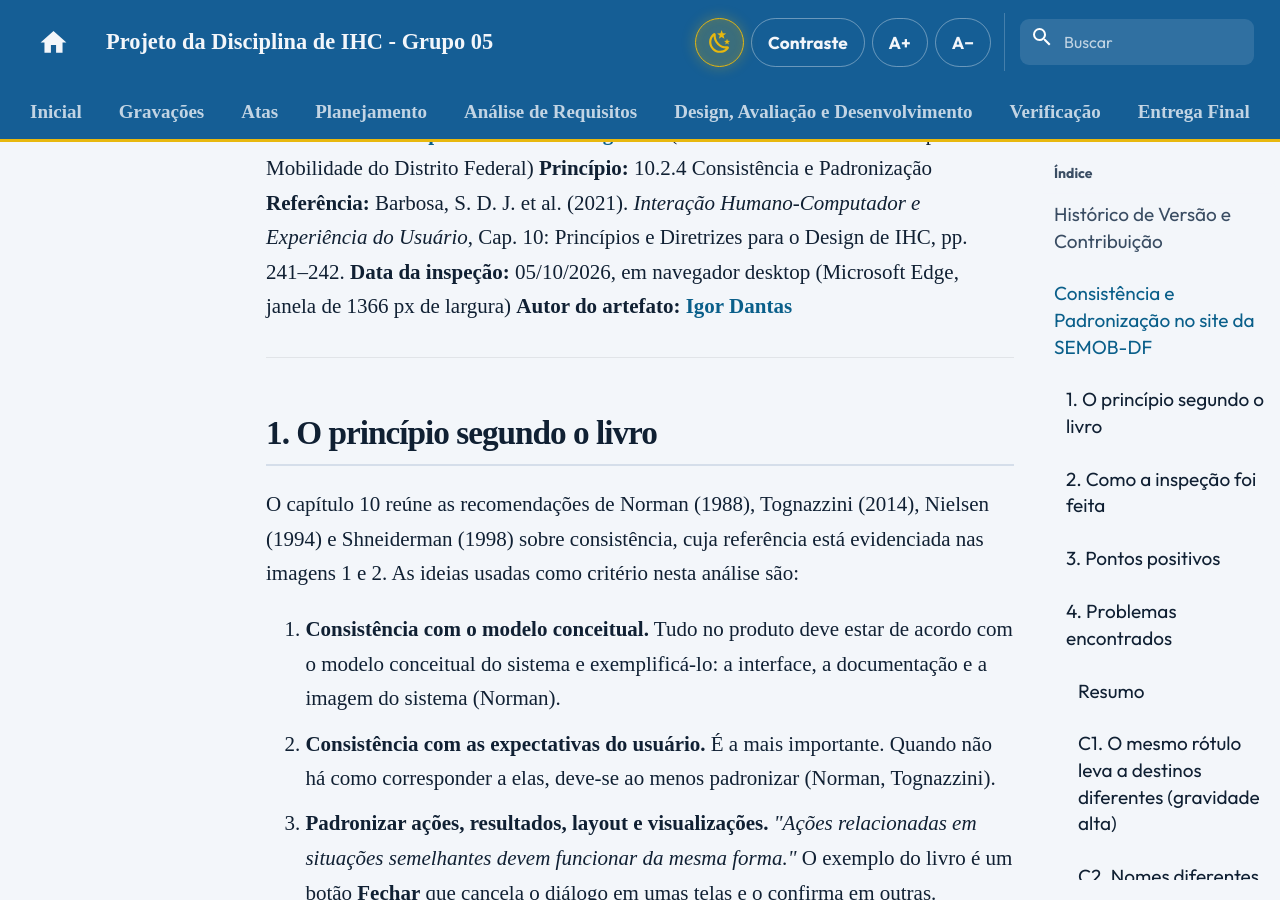
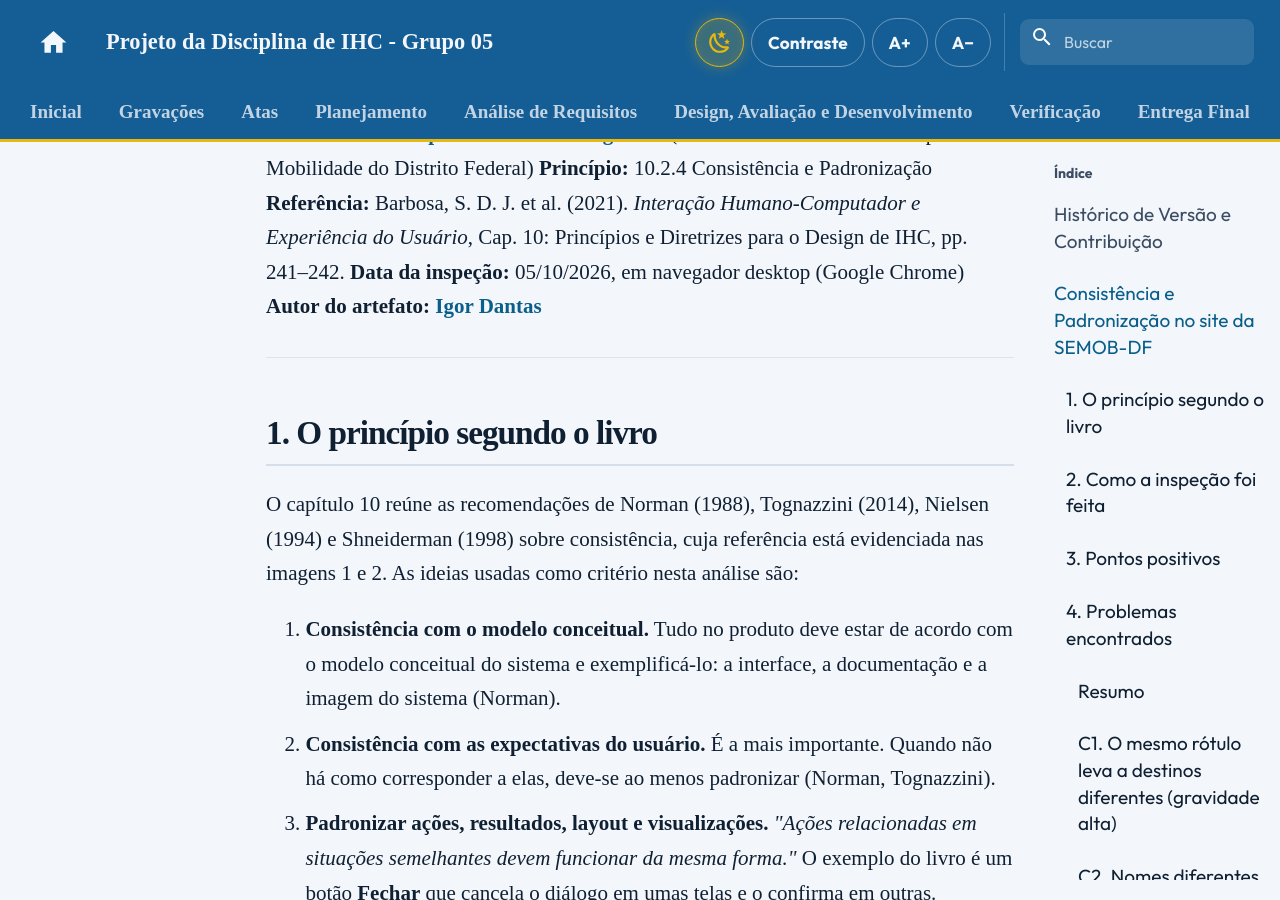
Before and after one commit to Interacao-Humano-Computador/2026.2-Grupo05, an MkDocs documentation site: the page built from docs/analise-de-requisitos/pricipios-gerais/consistencia-e-padronizacao.md, in a window 1280 px wide and 900 px high, scrolled down 692 px. Built offline with MkDocs 1.6.1 and Material for MkDocs 9.7.7, drawn with Linux system fonts in a browser that asks for light colours; comment, search, counter and statistics services are not loaded.

```diff
--- a/docs/analise-de-requisitos/pricipios-gerais/consistencia-e-padronizacao.md
+++ b/docs/analise-de-requisitos/pricipios-gerais/consistencia-e-padronizacao.md
@@ -11,7 +11,7 @@
 **Site analisado:** <https://www.semob.df.gov.br/> (Secretaria de Estado de Transporte e Mobilidade do Distrito Federal)
 **Princípio:** 10.2.4 Consistência e Padronização
 **Referência:** Barbosa, S. D. J. et al. (2021). *Interação Humano-Computador e Experiência do Usuário*, Cap. 10: Princípios e Diretrizes para o Design de IHC, pp. 241–242.
-**Data da inspeção:** 05/10/2026, em navegador desktop (Microsoft Edge, janela de 1366 px de largura)
+**Data da inspeção:** 05/10/2026, em navegador desktop (Google Chrome)
 **Autor do artefato:** [Igor Dantas](https://github.com/IgorDARAUJO)
 ---
 
--- a/mkdocs.yml
+++ b/mkdocs.yml
@@ -152,6 +152,9 @@ nav:
       - TAR-04 e TAR-05 (Motorista - HTA e CTT): analise-de-requisitos/analise-de-tarefas/analise-hta-ctt-motorista.md
       - TAR-06 (Consulta DF no Ponto): analise-de-requisitos/analise-de-tarefas/tar-06-df-no-ponto.md
       - TAR-07 (Crédito de Vale-Transporte): analise-de-requisitos/analise-de-tarefas/tar-07-credito-vale-transporte.md
+    - Princípios gerais:
+      - Consistência e padronização: analise-de-requisitos/principios-gerais/consistencia-e-padronizacao.md
+      - Visibilidade e reconhecimento: analise-de-requisitos/principios-gerais/visibilidade-e-reconhecimento.md
 
   - Design, Avaliação e Desenvolvimento: design-avaliacao-desenvolvimento/index.md
 
```
